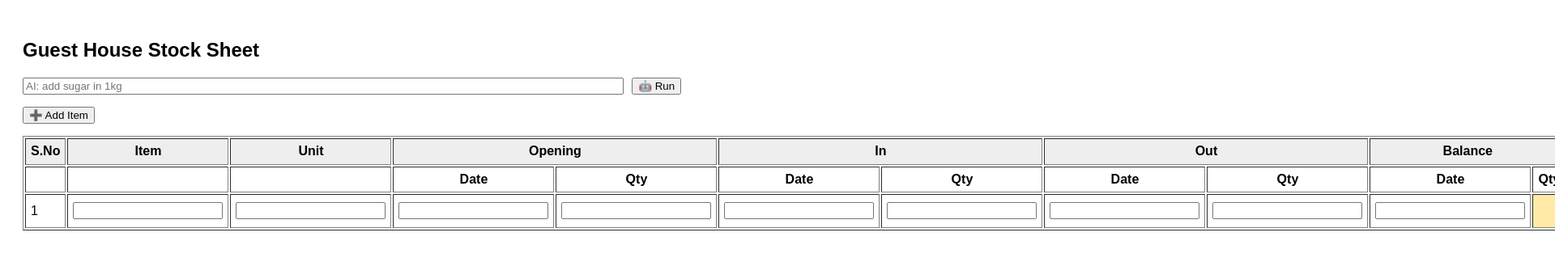
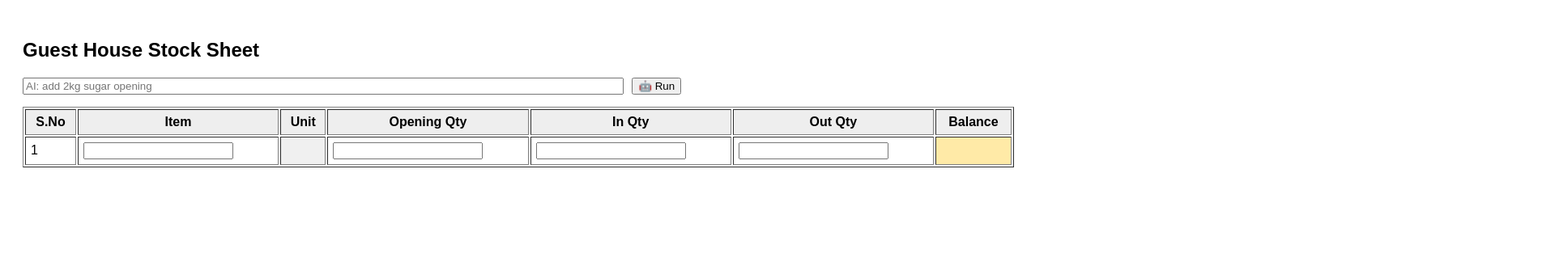
Before and after one commit to sngxworld-cmyk/stock-sheet-GH, a React (Vite) app in the folder frontend/: page / in a window 1280 px wide. Both pictures are taken after a click on the button "Open App". Shown: the top 324 px of the page at 81% size, 1920 px wide, since content can reach past the window. Built offline with nearby package versions, Linux system fonts and the light colour scheme.

Commit message:
Update main.jsx

```diff
--- a/frontend/src/main.jsx
+++ b/frontend/src/main.jsx
@@ -3,23 +3,21 @@ import ReactDOM from "react-dom/client";
 
 const STORAGE_KEY = "guest_house_stock_data";
 
-/* =====================
-   UNIT DETECTION
-===================== */
+const weightItems = ["rice", "sugar", "flour", "dhal"];
 const liquidItems = ["milk", "water", "oil", "juice"];
-const weightItems = ["rice", "sugar", "flour", "dhal"];
 const countItems = ["egg", "eggs", "soap", "bottle", "chair"];
 
-function detectUnit(item, rawQty) {
-  if (!rawQty) return { qty: "", unit: "" };
+function normalizeUnit(qtyText, item) {
+  if (!qtyText) return { qty: "", unit: "" };
 
-  const num = parseFloat(rawQty);
-  const hasKg = rawQty.includes("kg");
-  const hasG = rawQty.includes("g");
-  const hasL = rawQty.includes("l");
-  const hasMl = rawQty.includes("ml");
+  const text = qtyText.toLowerCase();
+  const num = parseFloat(text);
+  if (isNaN(num)) return { qty: "", unit: "" };
 
-  if (hasKg) return { qty: num, unit: "packet" };
+  if (text.includes("kg")) return { qty: num, unit: "packet" };
+  if (text.includes("g")) return { qty: num, unit: "g" };
+  if (text.includes("ml")) return { qty: num, unit: "ml" };
+  if (text.includes("l")) return { qty: num, unit: "L" };
 
   if (weightItems.some(w => item.includes(w))) {
     if (num >= 1000) return { qty: num / 1000, unit: "kg" };
@@ -55,16 +53,10 @@ function App() {
     return saved ? JSON.parse(saved) : [{ ...emptyRow }];
   });
 
-  /* =====================
-     AUTO SAVE
-  ===================== */
   useEffect(() => {
     localStorage.setItem(STORAGE_KEY, JSON.stringify(rows));
   }, [rows]);
 
-  /* =====================
-     FORMULA
-  ===================== */
   const balanceQty = (r) => {
     const o = parseFloat(r.openQty) || 0;
     const i = parseFloat(r.inQty) || 0;
@@ -73,35 +65,45 @@ function App() {
     return o + i - out;
   };
 
-  const update = (i, key, val) => {
+  const updateQty = (i, key, val) => {
     const copy = [...rows];
-    copy[i][key] = val;
+    const item = copy[i].item.toLowerCase();
+    const { qty, unit } = normalizeUnit(val, item);
+    copy[i][key] = qty;
+    copy[i].unit = unit;
     setRows(copy);
   };
 
-  const addRow = () => setRows([...rows, { ...emptyRow }]);
-  const deleteRow = (i) => setRows(rows.filter((_, idx) => idx !== i));
+  const runAI = () => {
+    const words = command.toLowerCase().split(" ");
+    let item = "";
+    let type = "";
+    let qtyText = "";
 
-  /* =====================
-     AI COMMAND
-  ===================== */
-  const runAI = () => {
-    const parts = command.toLowerCase().split(" ");
-    if (parts.length < 4) return alert("Example: add sugar in 1kg");
+    words.forEach(w => {
+      if (["opening", "in", "out"].includes(w)) type = w;
+      if (/\d/.test(w)) qtyText = w;
+    });
 
-    const item = parts[1];
-    const type = parts[2];
-    const qtyRaw = parts[3];
+    item = words.find(w =>
+      !["add", "opening", "in", "out"].includes(w) &&
+      !/\d/.test(w)
+    );
 
-    let idx = rows.findIndex(r => r.item.toLowerCase() === item);
+    if (!item || !type || !qtyText) {
+      alert("Example: add 2kg sugar opening");
+      return;
+    }
+
     const copy = [...rows];
+    let idx = copy.findIndex(r => r.item.toLowerCase() === item);
 
     if (idx === -1) {
       copy.push({ ...emptyRow, item });
       idx = copy.length - 1;
     }
 
-    const { qty, unit } = detectUnit(item, qtyRaw);
+    const { qty, unit } = normalizeUnit(qtyText, item);
     copy[idx].unit = unit;
 
     if (type === "opening") copy[idx].openQty = qty;
@@ -126,7 +128,7 @@ function App() {
           <div style={{ marginBottom: 15 }}>
             <input
               style={{ width: "60%" }}
-              placeholder="AI: add sugar in 1kg"
+              placeholder="AI: add 2kg sugar opening"
               value={command}
               onChange={e => setCommand(e.target.value)}
             />
@@ -135,27 +137,16 @@ function App() {
             </button>
           </div>
 
-          <button onClick={addRow}>➕ Add Item</button>
-
-          <table border="1" cellPadding="6" style={{ marginTop: 15, width: "100%" }}>
+          <table border="1" cellPadding="6" width="100%">
             <thead>
               <tr style={{ background: "#eee" }}>
                 <th>S.No</th>
                 <th>Item</th>
                 <th>Unit</th>
-                <th colSpan="2">Opening</th>
-                <th colSpan="2">In</th>
-                <th colSpan="2">Out</th>
-                <th colSpan="2">Balance</th>
-                <th>❌</th>
-              </tr>
-              <tr>
-                <th></th><th></th><th></th>
-                <th>Date</th><th>Qty</th>
-                <th>Date</th><th>Qty</th>
-                <th>Date</th><th>Qty</th>
-                <th>Date</th><th>Qty</th>
-                <th></th>
+                <th>Opening Qty</th>
+                <th>In Qty</th>
+                <th>Out Qty</th>
+                <th>Balance</th>
               </tr>
             </thead>
 
@@ -163,25 +154,31 @@ function App() {
               {rows.map((r, i) => (
                 <tr key={i}>
                   <td>{i + 1}</td>
-                  <td><input value={r.item} onChange={e => update(i, "item", e.target.value)} /></td>
-                  <td><input value={r.unit} onChange={e => update(i, "unit", e.target.value)} /></td>
-
-                  <td><input value={r.openDate} onChange={e => update(i, "openDate", e.target.value)} /></td>
-                  <td><input value={r.openQty} onChange={e => update(i, "openQty", e.target.value)} /></td>
-
-                  <td><input value={r.inDate} onChange={e => update(i, "inDate", e.target.value)} /></td>
-                  <td><input value={r.inQty} onChange={e => update(i, "inQty", e.target.value)} /></td>
-
-                  <td><input value={r.outDate} onChange={e => update(i, "outDate", e.target.value)} /></td>
-                  <td><input value={r.outQty} onChange={e => update(i, "outQty", e.target.value)} /></td>
-
-                  <td><input value={r.balDate} onChange={e => update(i, "balDate", e.target.value)} /></td>
-
+                  <td>
+                    <input
+                      value={r.item}
+                      onChange={e => {
+                        const copy = [...rows];
+                        copy[i].item = e.target.value;
+                        setRows(copy);
+                      }}
+                    />
+                  </td>
+                  <td style={{ background: "#f0f0f0", fontWeight: "bold" }}>
+                    {r.unit}
+                  </td>
+                  <td>
+                    <input onChange={e => updateQty(i, "openQty", e.target.value)} />
+                  </td>
+                  <td>
+                    <input onChange={e => updateQty(i, "inQty", e.target.value)} />
+                  </td>
+                  <td>
+                    <input onChange={e => updateQty(i, "outQty", e.target.value)} />
+                  </td>
                   <td style={{ background: "#ffeaa7", fontWeight: "bold" }}>
                     {balanceQty(r)}
                   </td>
-
-                  <td><button onClick={() => deleteRow(i)}>🗑</button></td>
                 </tr>
               ))}
             </tbody>
```
